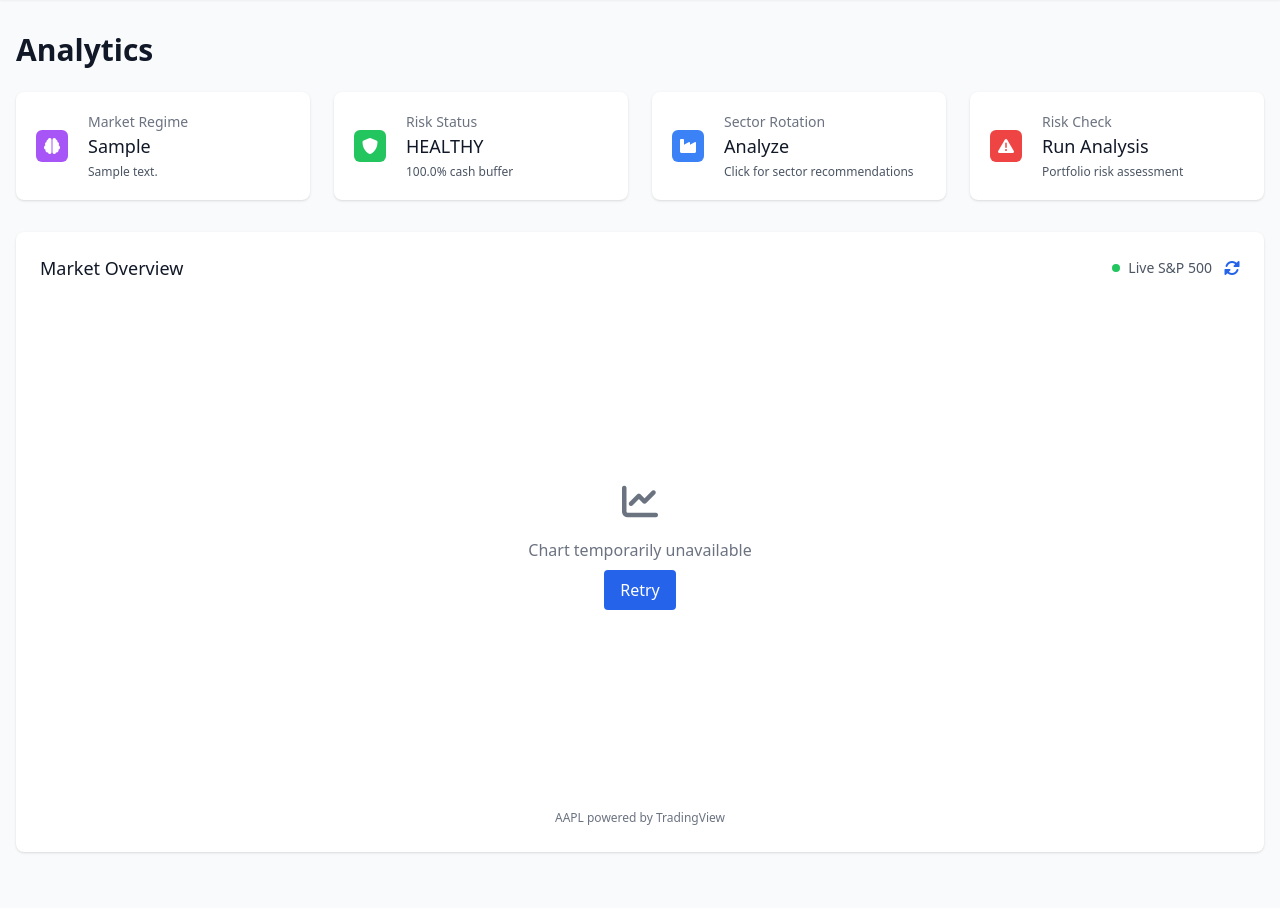
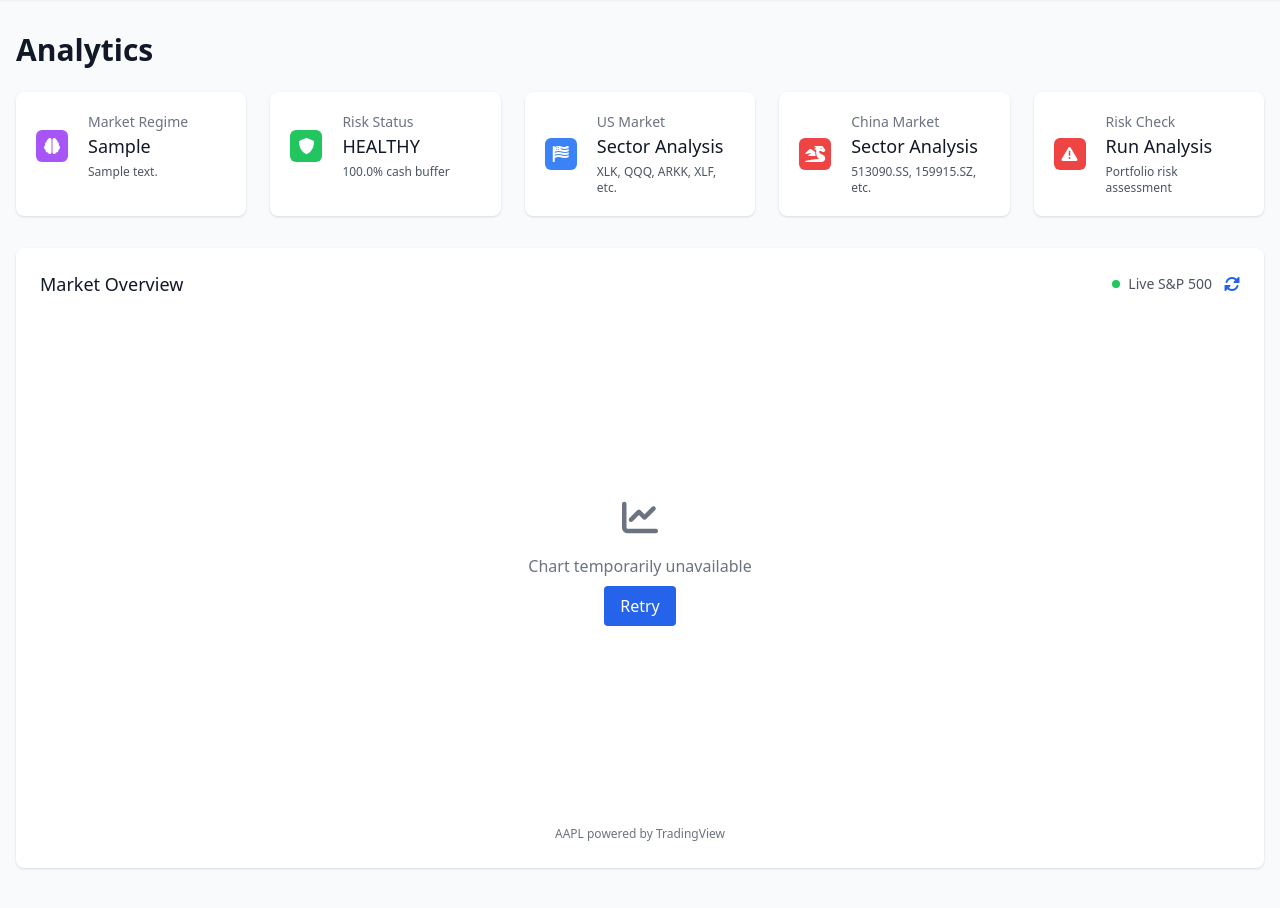
Before and after one commit to SDG223157/gridtrader-pro-webapp, a FastAPI app: template templates/analytics.html in a window 1280 px wide. Shown: the part 65-973 px from the top of the page. Run offline with FastAPI, Linux system fonts and the light colour scheme; the template is opened without the code that fills it: most values are stand-ins (such as "Sample title", 1, 10 or a date in 2020); some libraries are stand-ins or nearby versions.

Commit message:
Separate US and China market sector rotation analysis

```diff
--- a/templates/analytics.html
+++ b/templates/analytics.html
@@ -8,7 +8,7 @@
 
     <!-- Portfolio Summary Cards -->
     <!-- Systematic Trading Framework Metrics -->
-    <div class="grid gap-6 md:grid-cols-2 lg:grid-cols-4 mb-8">
+    <div class="grid gap-6 md:grid-cols-2 lg:grid-cols-5 mb-8">
         <!-- Market Regime -->
         <div class="bg-white overflow-hidden shadow rounded-lg">
             <div class="p-5">
@@ -49,20 +49,40 @@
             </div>
         </div>
 
-        <!-- Sector Analysis -->
-        <div class="bg-white overflow-hidden shadow rounded-lg cursor-pointer" onclick="loadSectorAnalysis()">
+        <!-- US Market Sector Analysis -->
+        <div class="bg-white overflow-hidden shadow rounded-lg cursor-pointer" onclick="loadSectorAnalysis('US')">
             <div class="p-5">
                 <div class="flex items-center">
                     <div class="flex-shrink-0">
                         <div class="w-8 h-8 bg-blue-500 rounded-md flex items-center justify-center">
-                            <i class="fas fa-industry text-white"></i>
+                            <i class="fas fa-flag-usa text-white"></i>
                         </div>
                     </div>
                     <div class="ml-5 w-0 flex-1">
                         <dl>
-                            <dt class="text-sm font-medium text-gray-500 truncate">Sector Rotation</dt>
-                            <dd class="text-lg font-medium text-gray-900">Analyze</dd>
-                            <dd class="text-xs text-gray-600 mt-1">Click for sector recommendations</dd>
+                            <dt class="text-sm font-medium text-gray-500 truncate">US Market</dt>
+                            <dd class="text-lg font-medium text-gray-900">Sector Analysis</dd>
+                            <dd class="text-xs text-gray-600 mt-1">XLK, QQQ, ARKK, XLF, etc.</dd>
+                        </dl>
+                    </div>
+                </div>
+            </div>
+        </div>
+
+        <!-- China Market Sector Analysis -->
+        <div class="bg-white overflow-hidden shadow rounded-lg cursor-pointer" onclick="loadSectorAnalysis('China')">
+            <div class="p-5">
+                <div class="flex items-center">
+                    <div class="flex-shrink-0">
+                        <div class="w-8 h-8 bg-red-500 rounded-md flex items-center justify-center">
+                            <i class="fas fa-dragon text-white"></i>
+                        </div>
+                    </div>
+                    <div class="ml-5 w-0 flex-1">
+                        <dl>
+                            <dt class="text-sm font-medium text-gray-500 truncate">China Market</dt>
+                            <dd class="text-lg font-medium text-gray-900">Sector Analysis</dd>
+                            <dd class="text-xs text-gray-600 mt-1">513090.SS, 159915.SZ, etc.</dd>
                         </dl>
                     </div>
                 </div>
@@ -185,22 +205,22 @@ document.addEventListener('DOMContentLoaded', function() {
 
 // Systematic Trading Framework Functions
 
-// Load sector rotation analysis
-async function loadSectorAnalysis() {
+// Load sector rotation analysis for specific market
+async function loadSectorAnalysis(market = 'US') {
     try {
-        console.log('🔍 Loading sector rotation analysis...');
+        console.log(`🔍 Loading ${market} market sector rotation analysis...`);
 
-        const response = await fetch('/api/sector-analysis?lookback_days=90');
+        const response = await fetch(`/api/sector-analysis?market=${market}&lookback_days=90`);
         const data = await response.json();
 
         if (data.success) {
             showSectorAnalysisModal(data);
         } else {
-            alert('Failed to load sector analysis');
+            alert(`Failed to load ${market} sector analysis`);
         }
     } catch (error) {
-        console.error('Sector analysis error:', error);
-        alert('Failed to load sector analysis');
+        console.error(`${market} sector analysis error:`, error);
+        alert(`Failed to load ${market} sector analysis`);
     }
 }
 
@@ -233,12 +253,14 @@ function showSectorAnalysisModal(data) {
     modal.innerHTML = `
         <div class="bg-white rounded-lg p-6 max-w-4xl max-h-96 overflow-y-auto">
             <div class="flex justify-between items-center mb-4">
-                <h3 class="text-lg font-bold">Sector Rotation Analysis</h3>
+                <h3 class="text-lg font-bold">${data.market} Market Sector Analysis</h3>
                 <button onclick="this.closest('.fixed').remove()" class="text-gray-500 hover:text-gray-700">
                     <i class="fas fa-times"></i>
                 </button>
             </div>
             <div class="mb-4">
+                <p class="text-sm text-gray-600">Market: <strong>${data.market === 'US' ? '🇺🇸 United States' : '🇨🇳 China'}</strong></p>
+                <p class="text-sm text-gray-600">Benchmark: <strong>${data.market === 'US' ? 'S&P 500 (SPY)' : 'Shanghai Composite (000001.SS)'}</strong></p>
                 <p class="text-sm text-gray-600">Market Regime: <strong>${data.market_regime.replace('_', ' ').toUpperCase()}</strong></p>
                 <p class="text-sm text-gray-600">Analyzed ${data.sectors_analyzed} sectors over ${data.lookback_days} days</p>
             </div>
```
Also changed, not shown: app/systematic_trading.py (+32 -24 lines), main_simple.py (+10 -9 lines).
